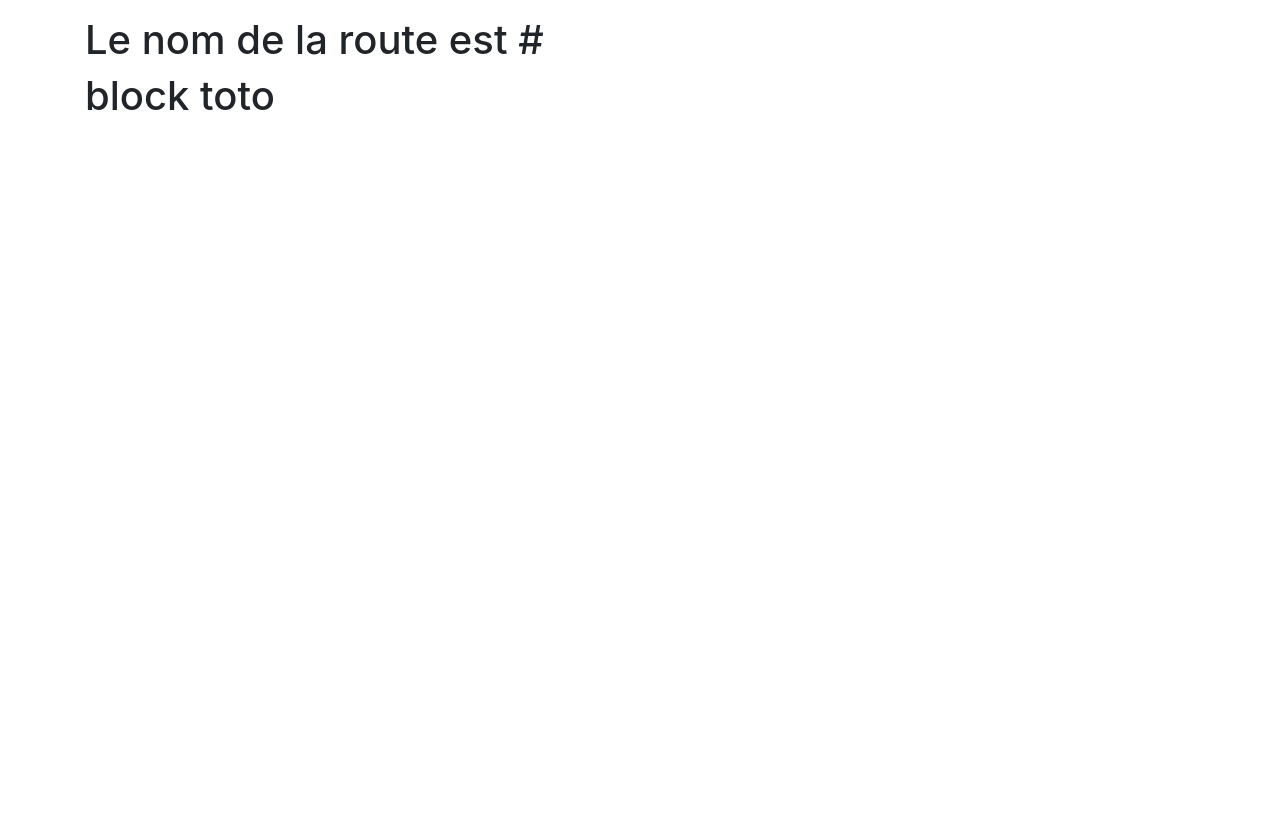
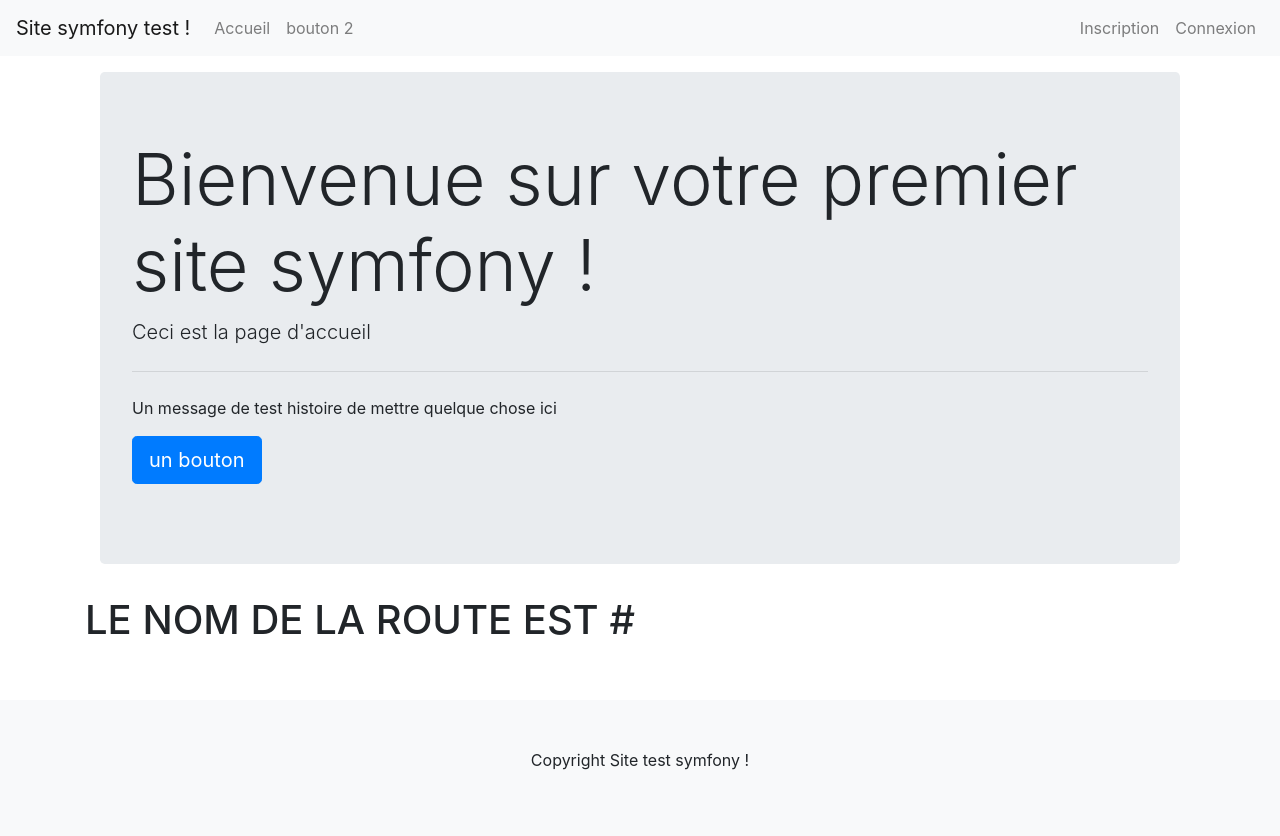
Before and after one commit to Slashflex/tuto_symfony, a Symfony app: template templates/home/home.html.twig in a window 1280 px wide. Before the commit the page ends 110 px from the top, so only its background shows below. Run offline with Twig, Linux system fonts and the light colour scheme; the template is opened without the code that fills it, so the values that code supplies are empty; some libraries are stand-ins or nearby versions.

Commit message:
views updated

```diff
--- a/templates/base.html.twig
+++ b/templates/base.html.twig
@@ -7,13 +7,17 @@
         {% block stylesheets %}{% endblock %}
     </head>
     <body>
+        {% include 'partials/header.html.twig' %}
+
         <div class="container">
             {% block body %}{% endblock %}
-            {% block toto %}{% endblock %}
         </div>
+
+        {% include 'partials/footer.html.twig' %}
+
         <script src="https://code.jquery.com/jquery-3.3.1.slim.min.js" integrity="sha384-q8i/X+965DzO0rT7abK41JStQIAqVgRVzpbzo5smXKp4YfRvH+8abtTE1Pi6jizo" crossorigin="anonymous"></script>
-<script src="https://cdnjs.cloudflare.com/ajax/libs/popper.js/1.14.7/umd/popper.min.js" integrity="sha384-UO2eT0CpHqdSJQ6hJty5KVphtPhzWj9WO1clHTMGa3JDZwrnQq4sF86dIHNDz0W1" crossorigin="anonymous"></script>
-<script src="https://stackpath.bootstrapcdn.com/bootstrap/4.3.1/js/bootstrap.min.js" integrity="sha384-JjSmVgyd0p3pXB1rRibZUAYoIIy6OrQ6VrjIEaFf/nJGzIxFDsf4x0xIM+B07jRM" crossorigin="anonymous"></script>
+        <script src="https://cdnjs.cloudflare.com/ajax/libs/popper.js/1.14.7/umd/popper.min.js" integrity="sha384-UO2eT0CpHqdSJQ6hJty5KVphtPhzWj9WO1clHTMGa3JDZwrnQq4sF86dIHNDz0W1" crossorigin="anonymous"></script>
+        <script src="https://stackpath.bootstrapcdn.com/bootstrap/4.3.1/js/bootstrap.min.js" integrity="sha384-JjSmVgyd0p3pXB1rRibZUAYoIIy6OrQ6VrjIEaFf/nJGzIxFDsf4x0xIM+B07jRM" crossorigin="anonymous"></script>
         {% block javascripts %}{% endblock %}
     </body>
 </html>
--- a/templates/home/home.html.twig
+++ b/templates/home/home.html.twig
@@ -1,24 +1,35 @@
-{% extends 'base.html.twig' %}
+{% extends "base.html.twig" %}
+
+
+
+{% block title %}Home site test symfony{% endblock %}
 
 {% block body %}
+    <div class="container">
+        <div class="jumbotron mt-3">
+            <h1 class="display-3">Bienvenue sur votre premier site symfony !</h1>
+            <p class="lead">Ceci est la page d'accueil</p>
+            <hr class="my-4">
+            <p>Un message de test histoire de mettre quelque chose ici</p>
+            <p class="lead">
+                <a class="btn btn-primary btn-lg" href="#" role="button">un bouton</a>
+            </p>
+        </div>
+
+        <div class="row">
+            <h1>LE NOM DE LA ROUTE EST {{ path('home') }}</h1>
             <div>
                 <h1>{{ test }}</h1>
                 <ul>
                     {% for u in user %}
-                <li>nom : {{ u.name }} age : {{ u.age }}</li>
+                        <li>nom : {{ u.name }} & age : {{ u.age }}</li>
                     {% endfor %}
                 </ul>
             </div>
-    <h1>Le nom de la route est {{ path('home') }}</h1>
+        </div>
+
+        <div class="row">
+
+        </div>
+    </div>
 {% endblock %}
-
-
-{% block toto %}
-    <h1>block toto</h1>
-{% endblock %}
-
-{% block javascripts %}
-    <script>
-        console.log('hello world');
-    </script>
-{% endblock %}
--- /dev/null
+++ b/templates/partials/footer.html.twig
@@ -0,0 +1,3 @@
+<footer class="mt-5 bg-light py-5 text-center">
+    <p>Copyright Site test symfony !</p>
+</footer>
--- /dev/null
+++ b/templates/partials/header.html.twig
@@ -0,0 +1,27 @@
+<nav class="navbar navbar-expand-lg navbar-light bg-light">
+
+    <a class="navbar-brand" href="#">Site symfony test !</a>
+
+    <button class="navbar-toggler" type="button" data-toggle="collapse" data-target="#navbarColor03" aria-controls="navbarColor03" aria-expanded="false" aria-label="Toggle navigation">
+        <span class="navbar-toggler-icon"></span>
+    </button>
+
+    <div class="collapse navbar-collapse" id="navbarColor03">
+        <ul class="navbar-nav mr-auto">
+            <li class="nav-item">
+                <a class="nav-link" href="#">Accueil</a>
+            </li>
+            <li class="nav-item">
+                <a class="nav-link" href="#">bouton 2</a>
+            </li>
+        </ul>
+        <ul class="navbar-nav ml-auto">
+            <li class="nav-item">
+                <a href="#" class="nav-link">Inscription</a>
+            </li>
+            <li class="nav-item">
+                <a href="#" class="nav-link">Connexion</a>
+            </li>
+        </ul>
+    </div>
+</nav>
```
Lines whose indentation alone changed are shown as unchanged.
